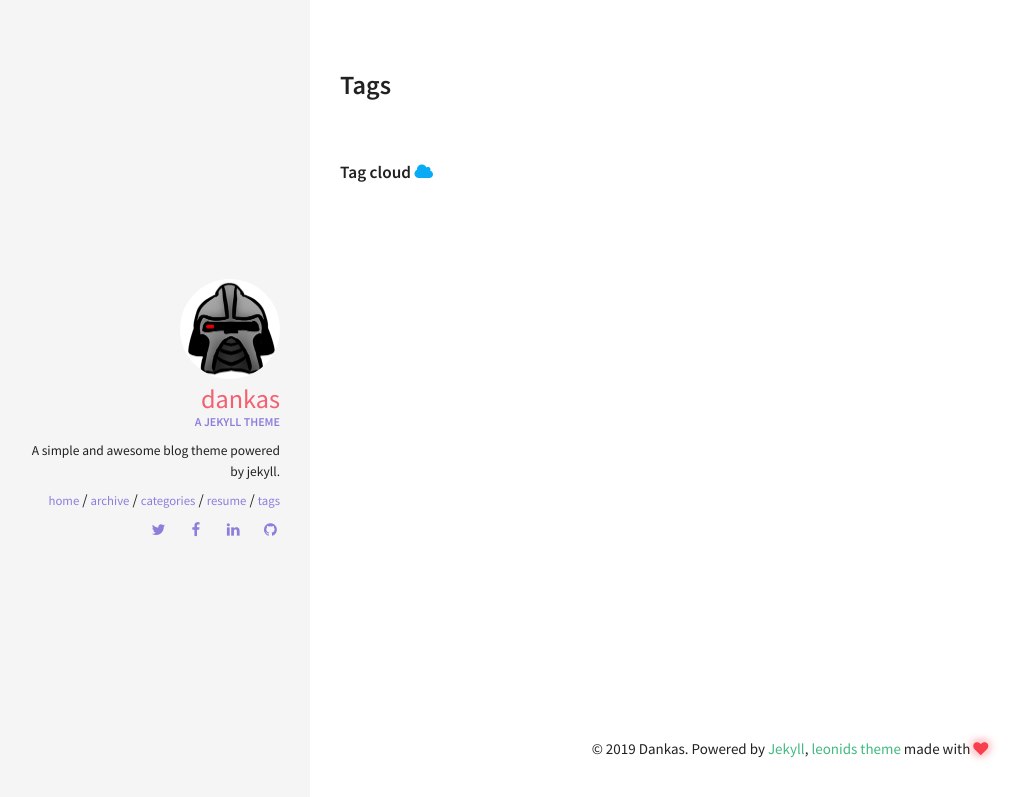
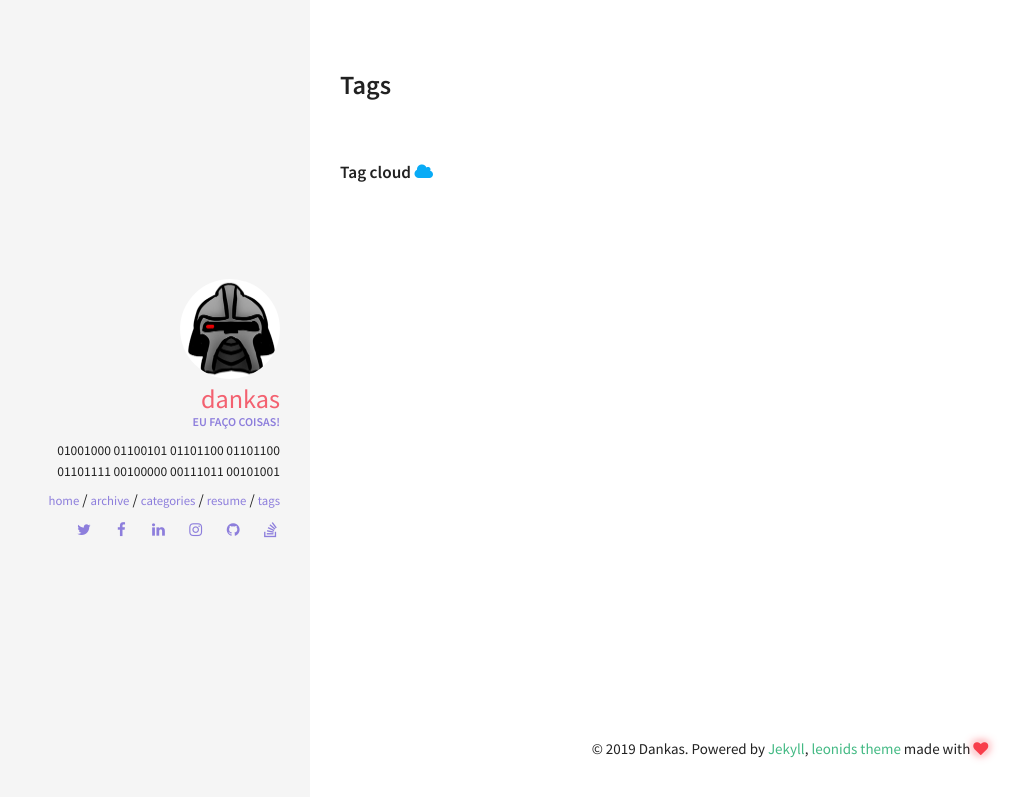
Before and after one commit to dankas/dankas.github.io, a Jekyll site: the page built from tags.html, in a window 1280 px wide. Shown: the top 797 px of the page, without its empty margins (10-1034 px from the left). Built offline with Jekyll 4.4.1, drawn with Linux system fonts in a browser that asks for light colours.

Commit message:
update infos
update infos

```diff
--- a/_config.yml
+++ b/_config.yml
@@ -3,7 +3,7 @@
 # Site wide configuration
 ####################################
 #
-title: Leonids
+title: Dankas
 email:
 description: A simple and awesome blog theme powered by jekyll.
 url: # the base hostname & protocol for your site
@@ -35,8 +35,8 @@ kramdown:
 owner:
   name: Dankas
   avatar: cilonio.gif
-  job: "A jekyll theme"
-  bio: "A simple and awesome blog theme powered by jekyll."
+  job: "Eu faço coisas!"
+  bio: "01001000 01100101 01101100 01101100 01101111 00100000 00111011 00101001"
   email:
   disqus-shortname:
   twitter: dankas__
@@ -50,11 +50,11 @@ owner:
   bing-verify:
   github: dankas
   gitlab: #username
-  stackoverflow: #123456/username   from a "http://stackoverflow.com/users/123456/username" link
+  stackoverflow: 156327/daniel-moraes
   linkedin: dankasmoraes
   skype: #username
   xing: #username
-  instagram: #dankas__
+  instagram: dankas__
   lastfm: #username
   tumblr: #username
   pinterest: #username
```
Also changed, not shown: img/avatar.jpg (deleted), img/leonids-logo.png (deleted).
